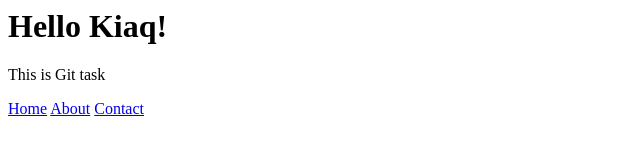
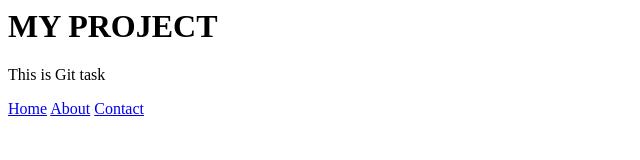
Before and after one commit to sheshakiaq/git-fundamentals-practice, a plain HTML site: page index.html in a window 1280 px wide. Shown: the whole page, without its empty margins (0-640 px from the left). Drawn offline with Linux system fonts and the light colour scheme.

Commit message:
Changed Title

```diff
--- a/index.html
+++ b/index.html
@@ -1,4 +1,4 @@
-<h1> Hello Kiaq!</h1>
+<h1> MY PROJECT</h1>
 <p>This is Git task</p>
 <nav>
   <a href="#">Home</a>
```
